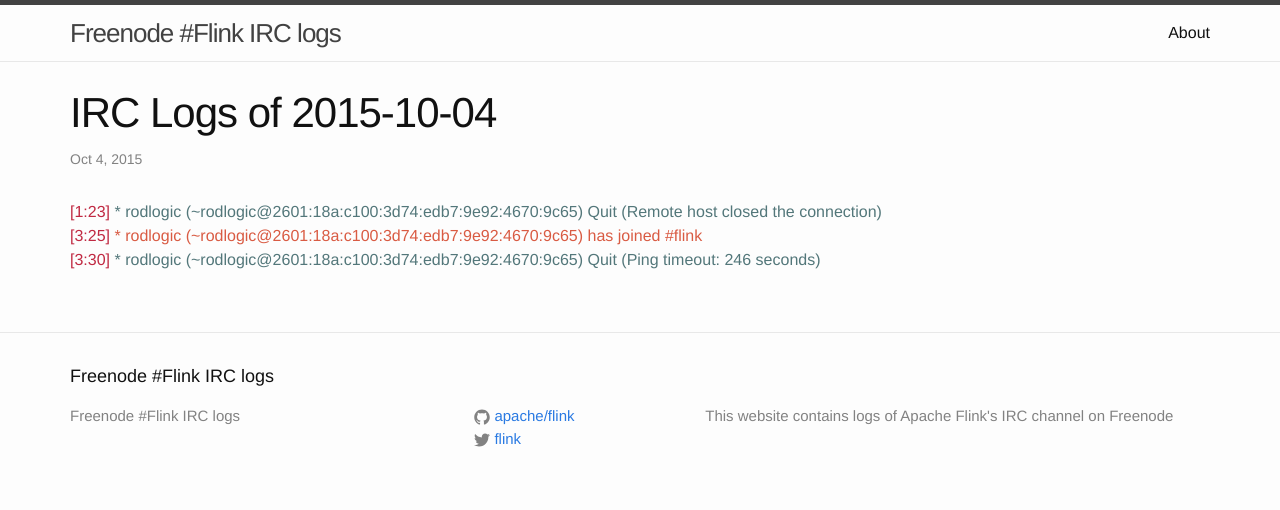
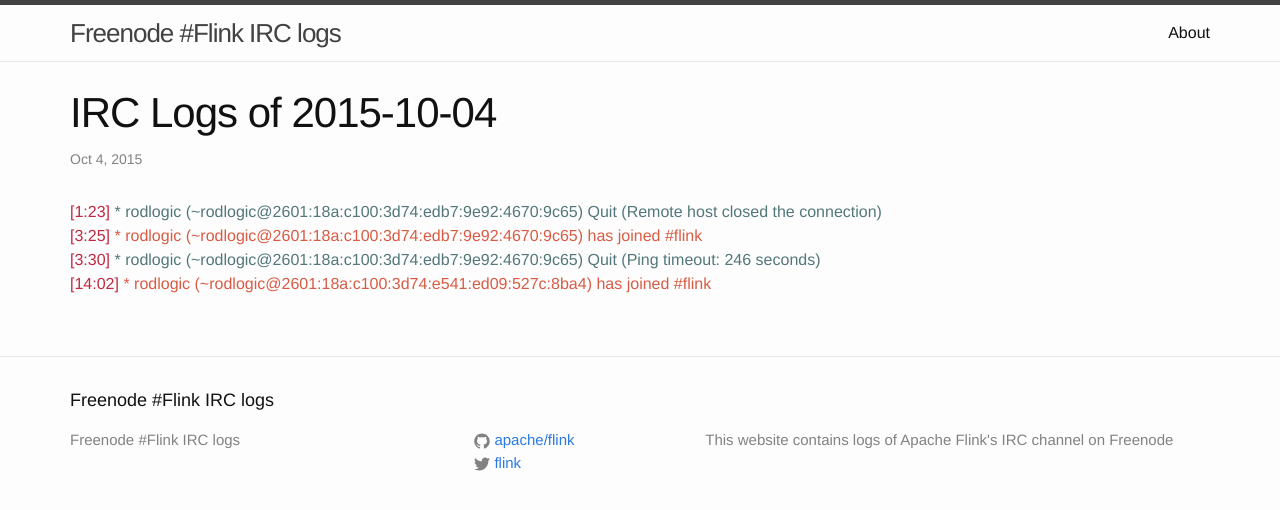
Before and after one commit to flink-irc-logs/flink-irc-logs.github.io, a Jekyll site: the page built from _posts/2015-10-04-logs.markdown, in a window 1280 px wide. Shown: the top 510 px of the page. Built offline with Jekyll 4.4.1, drawn with Linux system fonts in a browser that asks for light colours.

Commit message:
Update of the logs on Sun Oct  4 15:22:08 CEST 2015

```diff
--- a/_posts/2015-10-04-logs.markdown
+++ b/_posts/2015-10-04-logs.markdown
@@ -7,3 +7,4 @@
 <span class="irc-date">[1:23]</span> <span class="irc-navy">* rodlogic (~rodlogic@2601:18a:c100:3d74:edb7:9e92:4670:9c65) Quit (Remote host closed the connection)</span><br />
 <span class="irc-date">[3:25]</span> <span class="irc-green">* rodlogic (~rodlogic@2601:18a:c100:3d74:edb7:9e92:4670:9c65) has joined #flink</span><br />
 <span class="irc-date">[3:30]</span> <span class="irc-navy">* rodlogic (~rodlogic@2601:18a:c100:3d74:edb7:9e92:4670:9c65) Quit (Ping timeout: 246 seconds)</span><br />
+<span class="irc-date">[14:02]</span> <span class="irc-green">* rodlogic (~rodlogic@2601:18a:c100:3d74:e541:ed09:527c:8ba4) has joined #flink</span><br />
```
